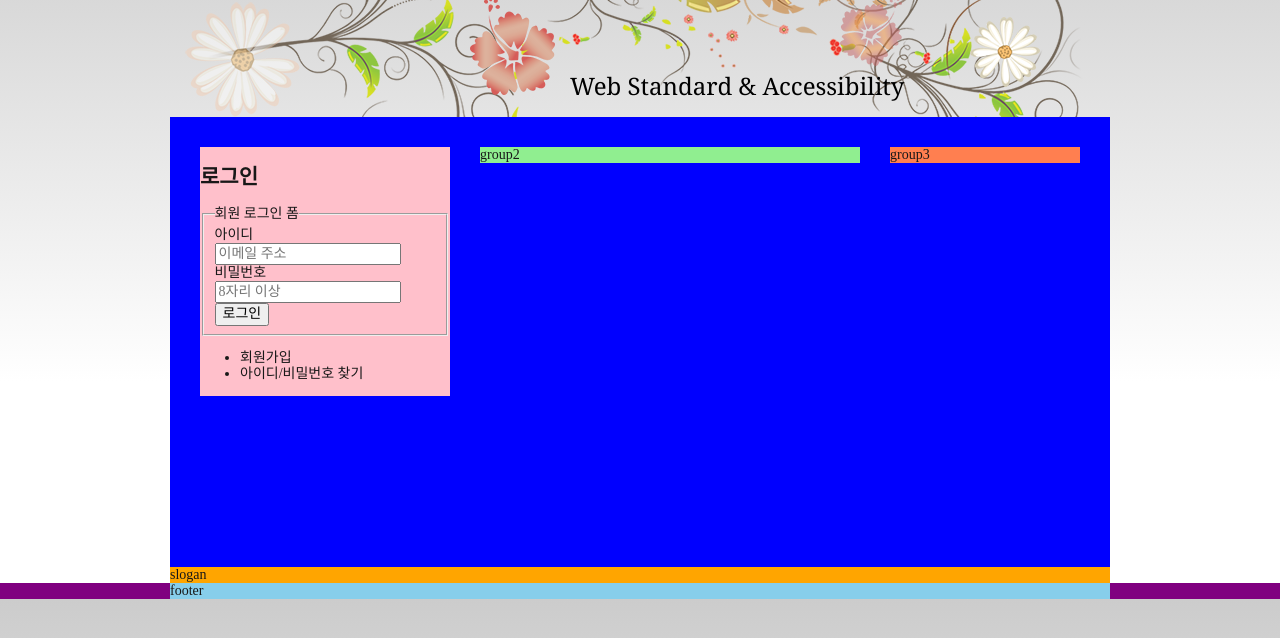
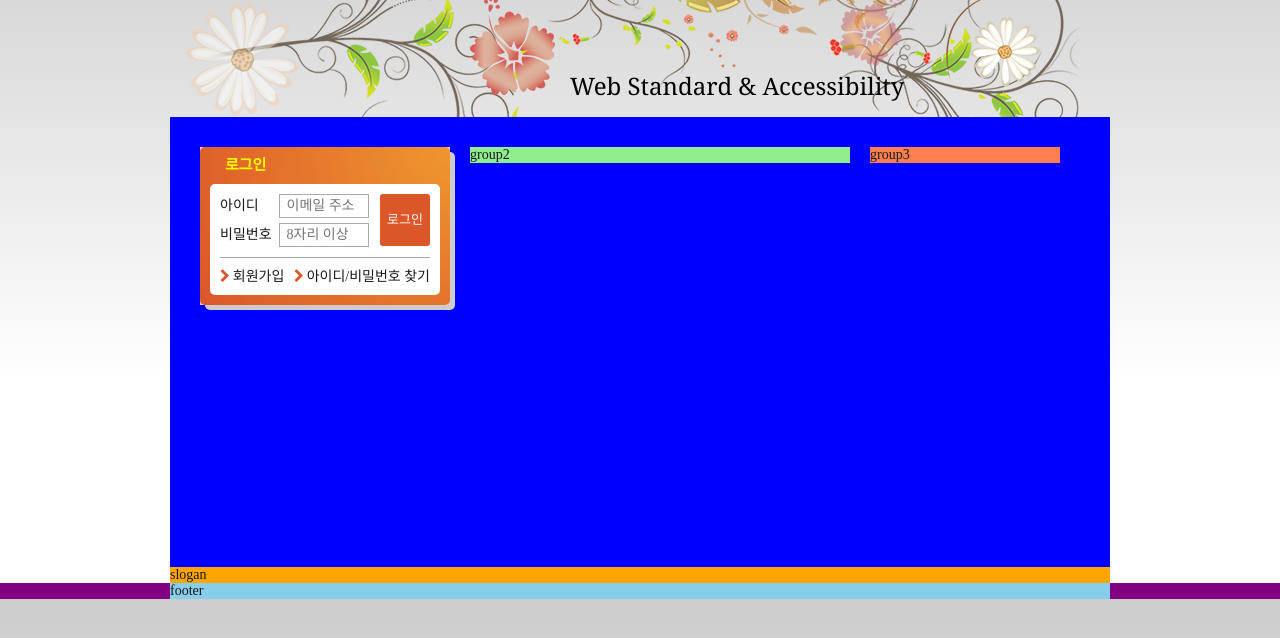
Before and after one commit to dunamisyoung/FDS17_Fixed, a plain HTML site: page index.html in a window 1280 px wide. Shown: the part 124-762 px from the top of the page. Drawn offline with Linux system fonts and the light colour scheme; a web font is replaced by a local one.

Commit message:
로그인 폼 레이아웃 구현(position,inline-block)

```diff
--- a/style.css
+++ b/style.css
@@ -18,11 +18,13 @@ body {
   font-size: 1.4rem;
   font-weight: 300;
   color: #181818;
-  background: url(./css/images/bg_flower.png) no-repeat 50% 0 scroll, linear-gradient(to bottom, #ccc 0%, #fff 70%, #fff 100%), #fff;
+  background: url(./css/images/bg_flower.png) no-repeat 50% 0 scroll,
+    linear-gradient(to bottom, #ccc 0%, #fff 70%, #fff 100%), #fff;
 }
 
 /* 숨김 콘텐츠 */
-.a11y-hidden {
+.a11y-hidden,
+legend {
   background-color: #f00;
   position: absolute;
   width: 1px;
@@ -30,6 +32,13 @@ body {
   overflow: hidden;
   margin: -1px;
   clip-path: polygon(0 0, 0 0, 0 0);
+}
+
+/* clearfix */
+.clearfix::after {
+  content: '';
+  display: block;
+  clear: both;
 }
 
 /* 링크 스타일 */
@@ -175,8 +184,8 @@ a {
   font-family: 'fontello';
   display: inline-block;
   width: 1em;
-  margin-right: .2em;
-  margin-left: .2em;
+  margin-right: 0.2em;
+  margin-left: 0.2em;
 }
 
 .sub-menu a:hover::before,
@@ -258,7 +267,7 @@ a {
 
 .visual::before,
 .visual::after {
-  content: "";
+  content: '';
   position: absolute;
   top: 0;
   left: 0;
@@ -312,6 +321,104 @@ a {
   width: 190px;
 }
 
+/* 로그인 */
+.login {
+  background-color: #db5629;
+  padding: 10px;
+  background-image: radial-gradient(circle at right top, #ef962f, #db5629);
+  border-radius: 5px;
+  box-shadow: 5px 5px 0 0 #ccc;
+}
+
+.login-heading {
+  /* background-color: blue; */
+  margin-top: 0;
+  margin-bottom: 10px;
+  padding-left: 1em;
+  color: yellow;
+  font-size: 1.5rem;
+  font-weight: bold;
+  /* em은 글자크기를 상속 받기 떄문에 1em을주면 자연스럽게 사용할수있다. */
+}
+
+.login-form {
+  border-radius: 5px 5px 0 0;
+  background-color: #fff;
+  padding: 10px 10px 0;
+}
+.login-form fieldset {
+  position: relative;
+  border: 0;
+  border-bottom: 1px solid #aaa;
+  margin: 0;
+  padding: 0;
+  padding-bottom: 5px;
+}
+
+.login-form input {
+  width: 90px;
+  height: 24px;
+  border: 1px solid #aaa;
+  padding: 1px 1px 1px 0.5em;
+}
+
+.login-form div {
+  width: 150px;
+  margin-bottom: 5px;
+  /* background: yellow; */
+}
+
+.login-form label {
+  /* background-color: lime; */
+  display: inline-block;
+  width: 55px;
+}
+
+.btn-login {
+  width: 50px;
+  height: 52px;
+  border-radius: 3px;
+  border: 0;
+  padding: 5px;
+  color: #fff;
+  cursor: pointer;
+  background: #db5629;
+  font-size: 1.3rem;
+  position: absolute;
+  top: 0;
+  right: 0;
+}
+
+.member-only {
+  margin: 0;
+  padding: 10px;
+  background-color: #fff;
+  border-radius: 0 0 5px 5px;
+  list-style: none;
+}
+
+.member-only li:first-child {
+  float: left;
+}
+
+.member-only li:last-child {
+  float: right;
+}
+
+.member-only a {
+  padding-top: 5px;
+  padding-bottom: 5px;
+}
+
+.member-only a::before {
+  content: '\e803';
+  font-family: 'fontello';
+  display: inline-block;
+  margin-right: 0.2em;
+  color: #db5629;
+}
+
+/* 슬로건 */
 .slogan {
   background-color: orange;
 }
```
